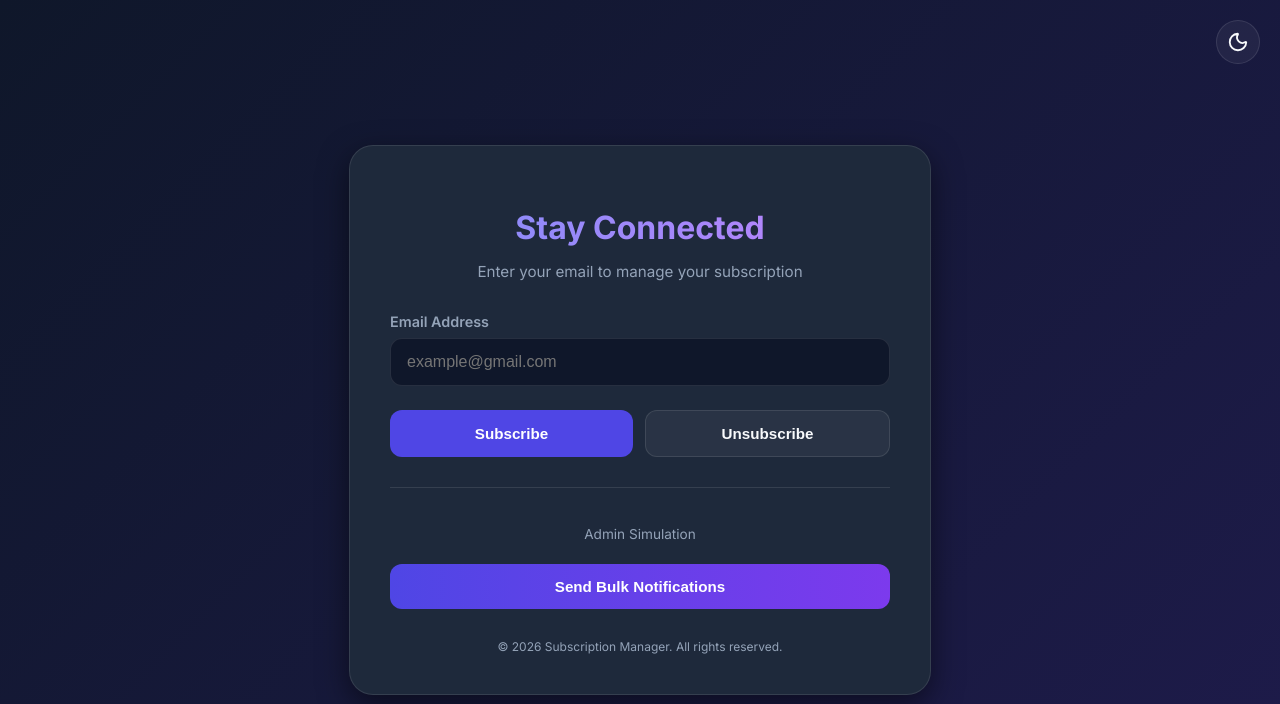
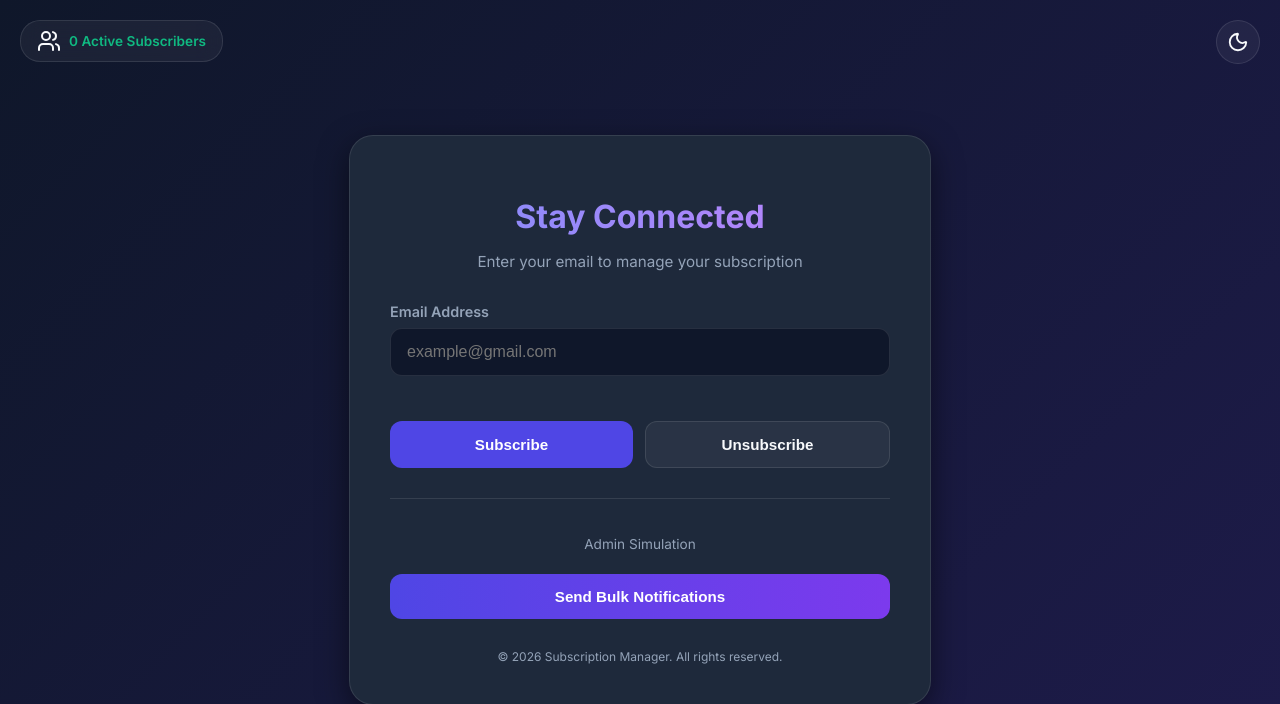
Before and after one commit to gojosatorou999/flask-subscriber-portal, a Flask app: page / in a window 1280 px wide. Shown: the top 704 px of the page. Run offline with Flask 3, Linux system fonts and the light colour scheme; data that the repository does not hold is empty; some libraries are stand-ins or nearby versions.

Commit message:
Add real-time validation and active subscriber stats

```diff
--- a/app.py
+++ b/app.py
@@ -85,5 +85,17 @@ def notify():
     except Exception as e:
         return jsonify({"message": str(e)}), 500
 
+@app.route('/api/stats')
+def stats():
+    try:
+        conn = sqlite3.connect('subscribers.db')
+        cursor = conn.cursor()
+        cursor.execute("SELECT COUNT(*) FROM subscribers")
+        count = cursor.fetchone()[0]
+        conn.close()
+        return jsonify({"count": count})
+    except Exception as e:
+        return jsonify({"message": str(e)}), 500
+
 if __name__ == '__main__':
     app.run(debug=True, port=5000)
--- a/templates/index.html
+++ b/templates/index.html
@@ -208,6 +208,44 @@
             justify-content: center;
             z-index: 100;
         }
+
+        .stats-badge {
+            position: absolute;
+            top: 20px;
+            left: 20px;
+            background: var(--glass);
+            border: 1px solid rgba(255, 255, 255, 0.1);
+            color: var(--text-main);
+            padding: 8px 16px;
+            border-radius: 20px;
+            font-size: 0.85rem;
+            font-weight: 600;
+            display: flex;
+            align-items: center;
+            gap: 8px;
+            backdrop-filter: blur(10px);
+        }
+
+        .stats-badge span {
+            color: var(--success);
+        }
+
+        .validation-hint {
+            font-size: 0.75rem;
+            margin-top: 6px;
+            display: flex;
+            align-items: center;
+            gap: 4px;
+            opacity: 0;
+            transition: opacity 0.3s ease;
+        }
+
+        .validation-hint.visible {
+            opacity: 1;
+        }
+
+        .validation-hint.valid { color: var(--success); }
+        .validation-hint.invalid { color: var(--error); }
     </style>
     <script src="https://cdn.jsdelivr.net/npm/canvas-confetti@1.6.0/dist/confetti.browser.min.js"></script>
     <script src="https://unpkg.com/lucide@latest"></script>
@@ -216,13 +254,21 @@
     <button class="theme-toggle" id="theme-toggle" title="Toggle Theme">
         <i data-lucide="moon"></i>
     </button>
+    <div class="stats-badge" id="stats-badge">
+        <i data-lucide="users"></i>
+        <span><span id="subscriber-count">0</span> Active Subscribers</span>
+    </div>
     <div class="container">
         <h1>Stay Connected</h1>
         <p class="subtitle">Enter your email to manage your subscription</p>
 
         <div class="form-group">
             <label for="email">Email Address</label>
-            <input type="email" id="email" placeholder="example@gmail.com" required>
+            <input type="email" id="email" placeholder="example@gmail.com" required oninput="validateEmail(this.value)">
+            <div id="validation-hint" class="validation-hint">
+                <i data-lucide="info" style="width: 14px; height: 14px;"></i>
+                <span id="validation-text">Invalid email format</span>
+            </div>
         </div>
 
         <div class="btn-group">
@@ -264,6 +310,7 @@
 
                 if (response.ok) {
                     showStatus(data.message, "success");
+                    updateStats();
                     if (action === 'subscribe') {
                         confetti({
                             particleCount: 100,
@@ -289,6 +336,33 @@
             statusDiv.style.display = 'block';
         }
 
+        // Real-time Validation
+        function validateEmail(email) {
+            const hint = document.getElementById('validation-hint');
+            const text = document.getElementById('validation-text');
+            const regex = /[^@]+@[^@]+\.[^@]+/;
+
+            if (!email) {
+                hint.className = 'validation-hint';
+                return;
+            }
+
+            const isValid = regex.test(email);
+            hint.className = `validation-hint visible ${isValid ? 'valid' : 'invalid'}`;
+            text.textContent = isValid ? 'Format looks good!' : 'Invalid email format';
+            hint.querySelector('i').setAttribute('data-lucide', isValid ? 'check-circle' : 'alert-circle');
+            lucide.createIcons();
+        }
+
+        // Stats Logic
+        async function updateStats() {
+            try {
+                const res = await fetch('/api/stats');
+                const data = await res.json();
+                document.getElementById('subscriber-count').textContent = data.count || 0;
+            } catch (e) { console.error(e); }
+        }
+
         // Theme Toggle Logic
         const themeToggle = document.getElementById('theme-toggle');
         const icon = themeToggle.querySelector('i');
@@ -300,6 +374,8 @@
             lucide.createIcons();
         });
 
+        // Initialize
+        updateStats();
         lucide.createIcons();
     </script>
 </body>
```
